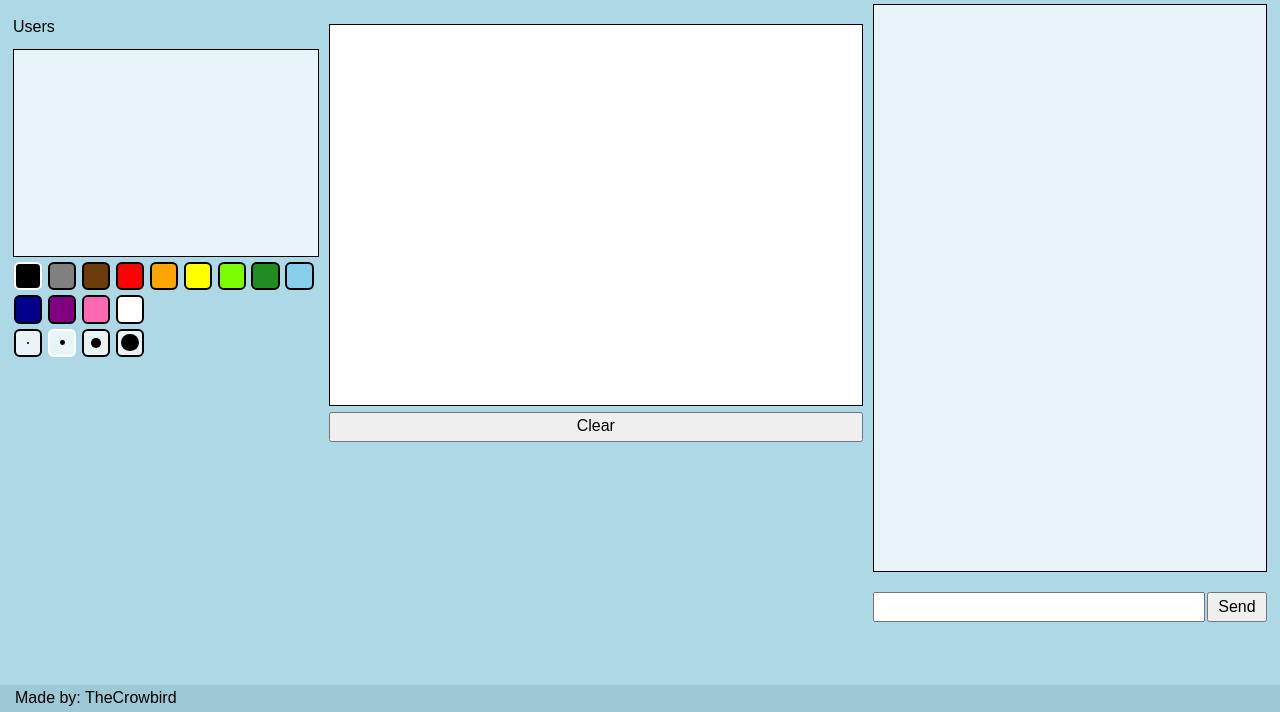
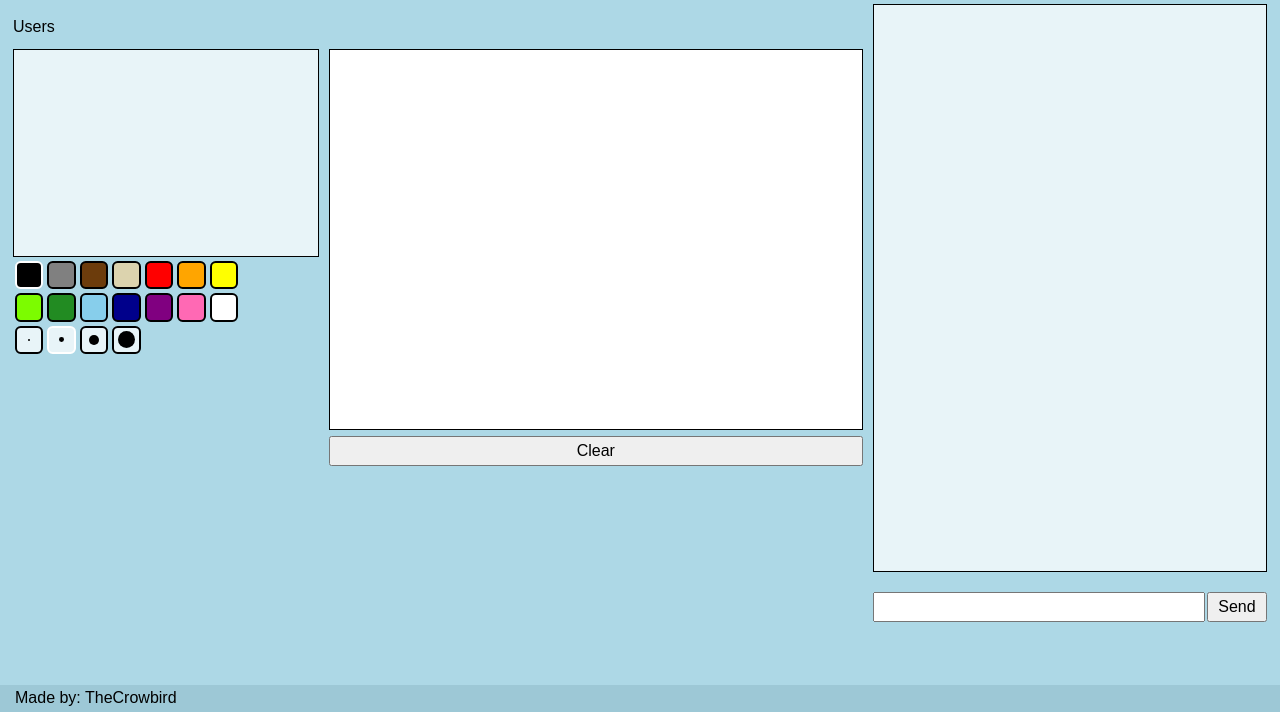
Before and after one commit to arvidsandin/draw-contest, a website: page public/index.html in a window 1280 px wide. Shown: the part 88-800 px from the top of the page. Drawn offline with nearby package versions, Linux system fonts and the light colour scheme; no server answers.

Commit message:
Bug fixes and visual changes
* Added color
* Fixed highlighting bug
* Fixed time bug
* Fixed canvas moving when time ran out

```diff
--- a/public/index.html
+++ b/public/index.html
@@ -29,9 +29,11 @@
         <button class="brush_modifyer" onclick="changeColor('#000000')" style="background: #000000" id="#000000"></button>
         <button class="brush_modifyer" onclick="changeColor('#808080')" style="background: #808080" id="#808080"></button>
         <button class="brush_modifyer" onclick="changeColor('#6C3C0C')" style="background: #6C3C0C" id="#6C3C0C"></button>
+        <button class="brush_modifyer" onclick="changeColor('#DCD3AE')" style="background: #DCD3AE" id="#DCD3AE"></button>
         <button class="brush_modifyer" onclick="changeColor('#FF0000')" style="background: #FF0000" id="#FF0000"></button>
         <button class="brush_modifyer" onclick="changeColor('#FFA500')" style="background: #FFA500 "id="#FFA500"></button>
         <button class="brush_modifyer" onclick="changeColor('#FFFF00')" style="background: #FFFF00" id="#FFFF00"></button>
+        <br style="clear:both">
         <button class="brush_modifyer" onclick="changeColor('#7CFC00')" style="background: #7CFC00" id="#7CFC00"></button>
         <button class="brush_modifyer" onclick="changeColor('#228B22')" style="background: #228B22" id="#228B22"></button>
         <button class="brush_modifyer" onclick="changeColor('#87CEEB')" style="background: #87CEEB" id="#87CEEB"></button>
@@ -39,7 +41,7 @@
         <button class="brush_modifyer" onclick="changeColor('#800080')" style="background: #800080" id="#800080"></button>
         <button class="brush_modifyer" onclick="changeColor('#FF69B4')" style="background: #FF69B4" id="#FF69B4"></button>
         <button class="brush_modifyer" onclick="changeColor('#FFFFFF')" style="background: #FFFFFF" id="#FFFFFF"></button>
-        <br>
+        <br style="clear:both">
         <button class="brush_modifyer" onclick="changeBrushSize(05)" id="px5"><span class="dot dot_small"></span></button>
         <button class="brush_modifyer" onclick="changeBrushSize(10)" id="px10"><span class="dot dot_medium"></span></button>
         <button class="brush_modifyer" onclick="changeBrushSize(20)" id="px20"><span class="dot dot_large"></span></button>
@@ -48,7 +50,7 @@
 
       <div class="grid-item drawingarea col2 row1_2" id="drawingsarea">
         <div class="pAboveCanvas">
-          <p id="wordToDraw"></p><p id="timer"></p>
+          <p id="wordToDraw"></p><p id="timer">&nbsp</p>
         </div>
         <br>
         <canvas id="canvas"></canvas>
--- a/public/main.js
+++ b/public/main.js
@@ -57,10 +57,12 @@ input.addEventListener('keydown', (e) => {
 
 setInterval(function(){
   timeLeft -= 1;
-  if (timeLeft < -1) {
-    timer.style.display = 'none';
+  if (timeLeft < -0) {
+    timer.innerHTML = '&nbsp';
   }
-  timer.innerHTML = 'Time left: 0'+(Math.floor(timeLeft / 60)) + ':' + (('0'+(Math.floor(timeLeft % 60))).slice(-2));
+  else {
+    timer.innerHTML = 'Time left: 0'+(Math.floor(timeLeft / 60)) + ':' + (('0'+(Math.floor(timeLeft % 60))).slice(-2));
+  }
 }, 1000);
 
 // ---SOCKET LISTENERS---
--- a/public/style.css
+++ b/public/style.css
@@ -60,7 +60,6 @@ body{
   margin: 12px 0;
 }
 
-/* TODO: make canvas not move when a second player connects after time has run out */
 .pAboveCanvas{
   display: inline;
   overflow: hidden;
@@ -94,13 +93,14 @@ body{
 
 .brush_modifyer{
   padding: 4%;
-  margin: 5px 0 0 1px;
+  margin: 4px 2px 0 2px;
   border: 2px solid #000000;
   border-radius: 20%;
   height: 0;
   width:0;
   position: relative;
   background: #E8F4F8;
+  float:left;
 }
 #\#000000, #px10{
   border: 2px solid #FFFFFF;
```
Also changed, not shown: index.js (+7 -4 lines).
